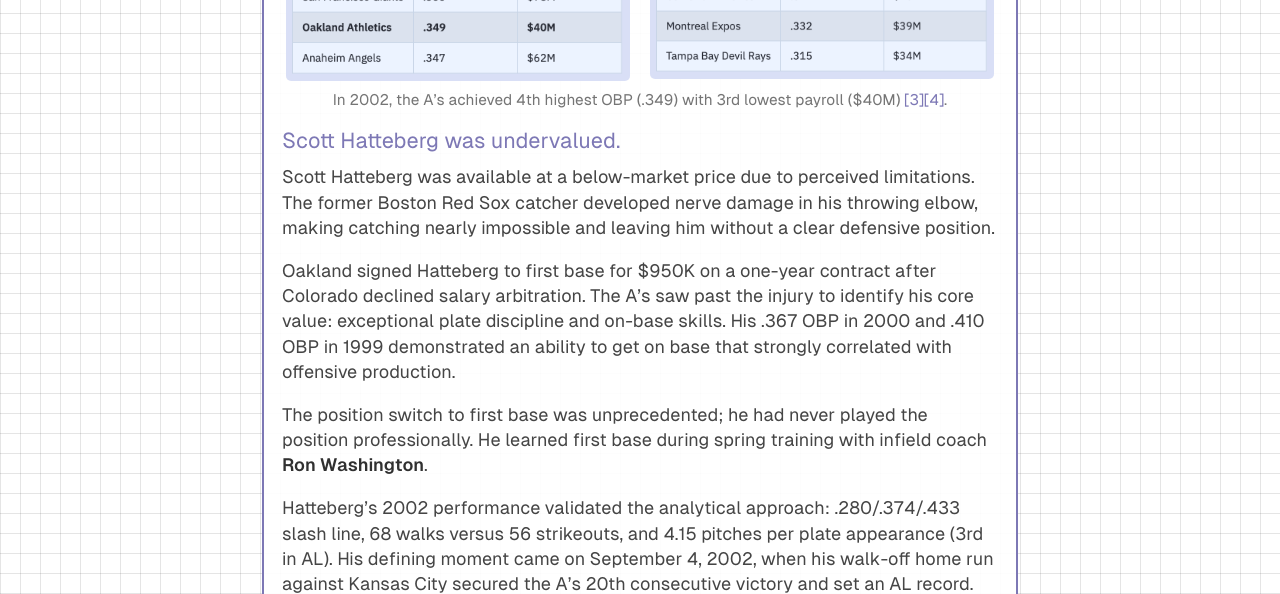
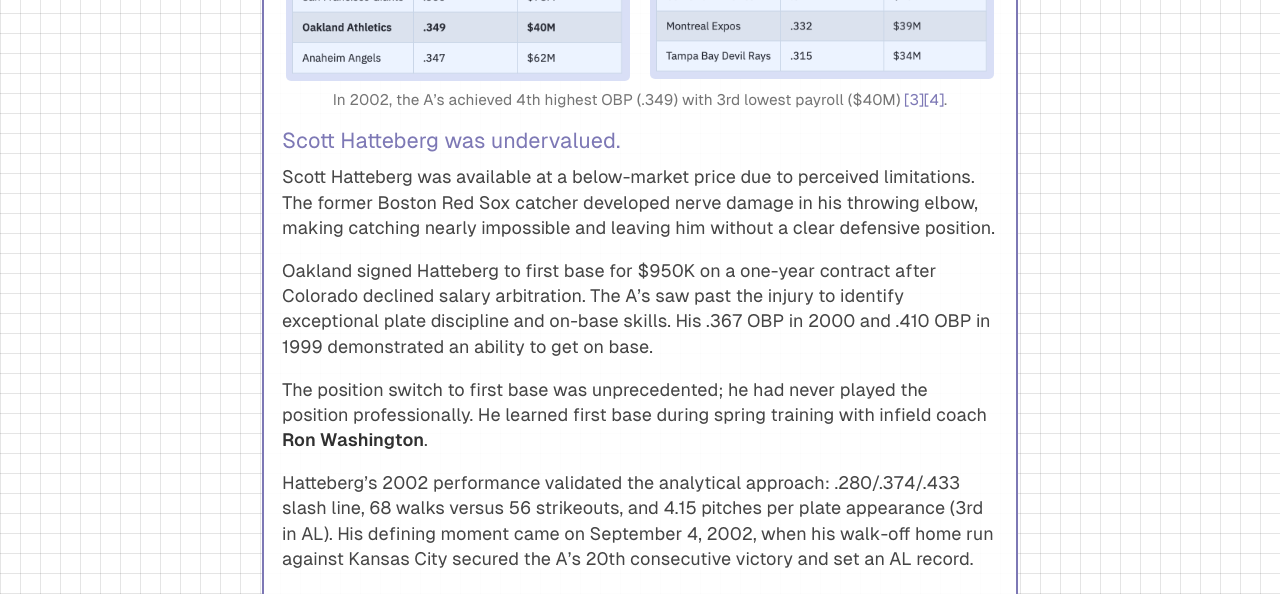
Before and after one commit to djpardis/djpardis.github.io, a Jekyll site: the page built from _posts/2025-07-24-revisiting-moneyball.md, in a window 1280 px wide and 900 px high, scrolled down 4687 px, cut to the strip 0-594 px from the top of the window. Built offline with Jekyll 4.4.1, drawn with Linux system fonts in a browser that asks for light colours; some web fonts are replaced.

Commit message:
Update Revisiting Moneyball blog post

```diff
--- a/_posts/2025-07-24-revisiting-moneyball.md
+++ b/_posts/2025-07-24-revisiting-moneyball.md
@@ -117,7 +117,7 @@
 
 Scott Hatteberg was available at a below-market price due to perceived limitations. The former Boston Red Sox catcher developed nerve damage in his throwing elbow, making catching nearly impossible and leaving him without a clear defensive position.
 
-Oakland signed Hatteberg to first base for $950K on a one-year contract after Colorado declined salary arbitration. The A's saw past the injury to identify his core value: exceptional plate discipline and on-base skills. His .367 OBP in 2000 and .410 OBP in 1999 demonstrated an ability to get on base that strongly correlated with offensive production.
+Oakland signed Hatteberg to first base for $950K on a one-year contract after Colorado declined salary arbitration. The A's saw past the injury to identify exceptional plate discipline and on-base skills. His .367 OBP in 2000 and .410 OBP in 1999 demonstrated an ability to get on base.
 
 The position switch to first base was unprecedented; he had never played the position professionally. He learned first base during spring training with infield coach **Ron Washington**.
 
```
